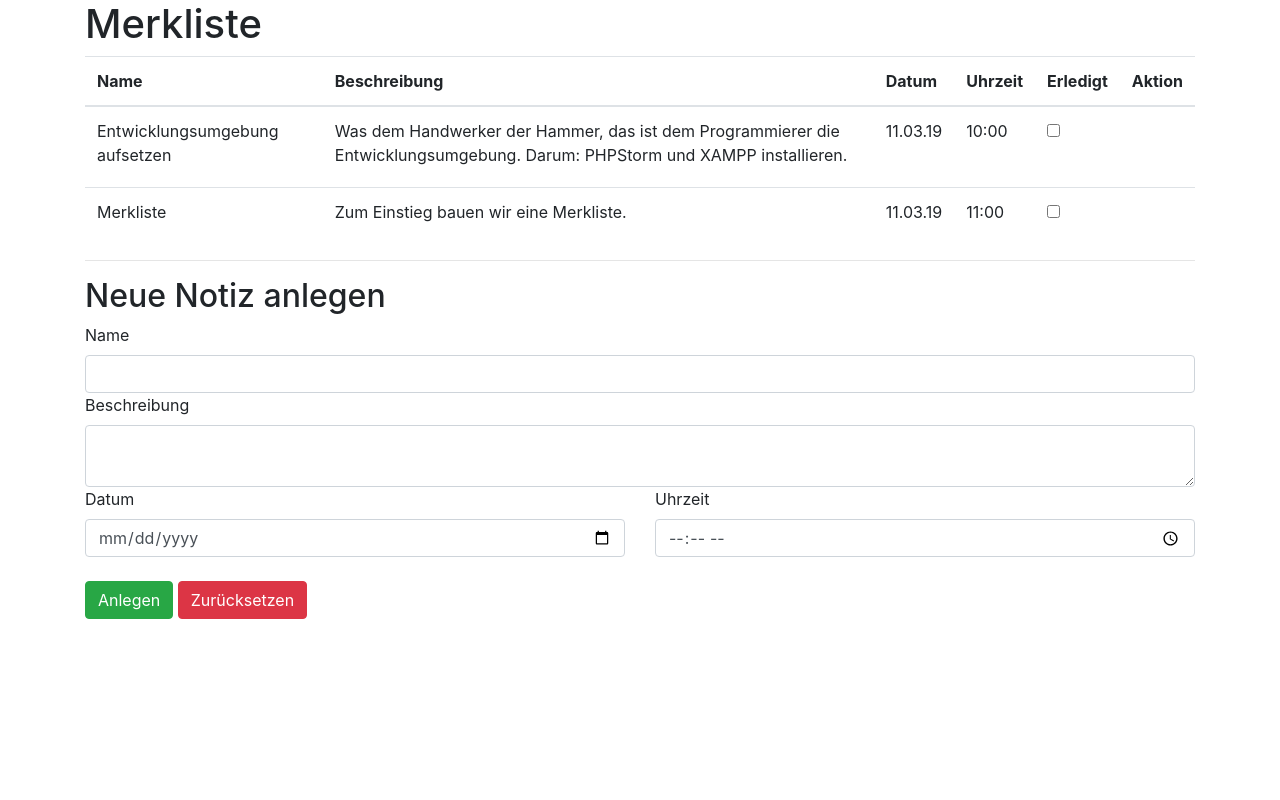
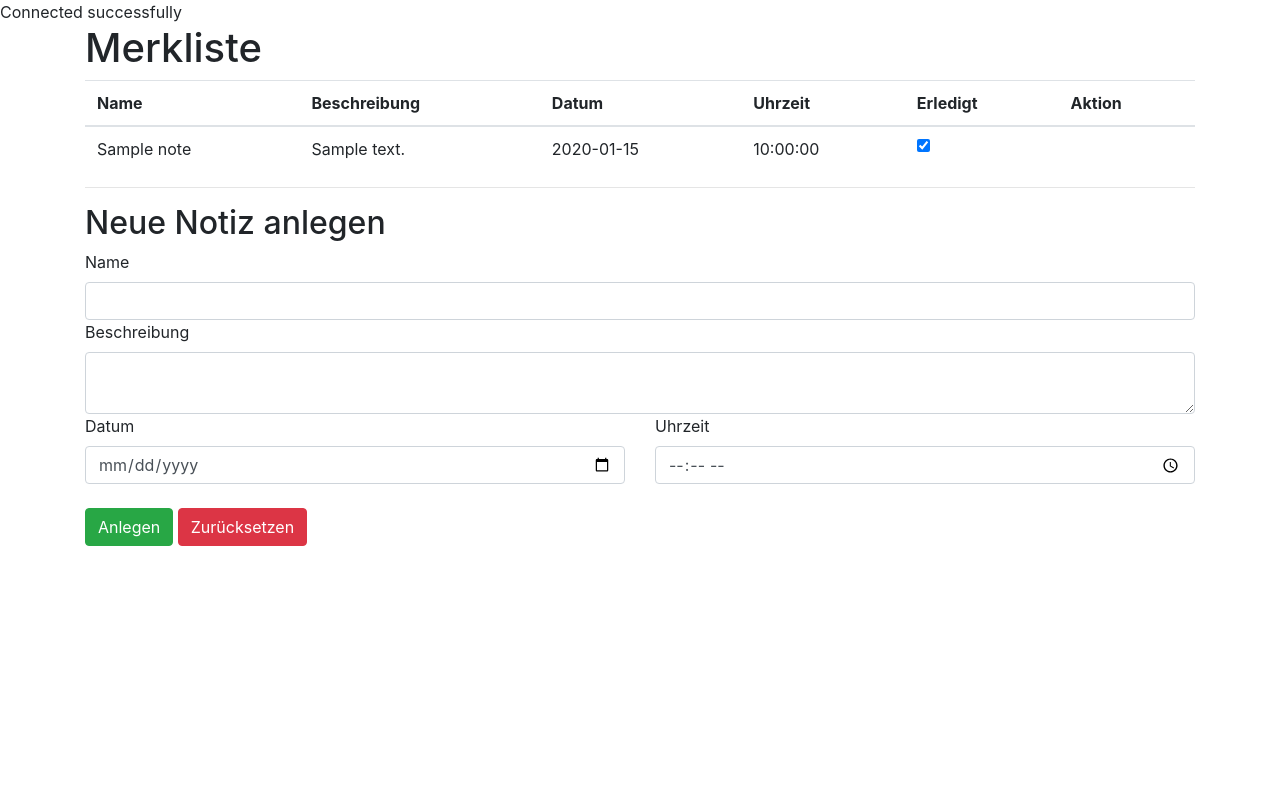
Before and after one commit to Clemix21/merkliste-cb, a PHP site: page / in a window 1280 px wide. Run offline with PHP 8.4, Linux system fonts and the light colour scheme; tables that the repository leaves empty hold one stand-in row (values such as "Sample post").

Commit message:
connected function getAllNotes() to frontend

```diff
--- a/src/index.php
+++ b/src/index.php
@@ -17,6 +17,9 @@ if ($_SERVER['REQUEST_METHOD'] == 'POST') {
     header('Location: index.php');
     exit;
 }
+
+$noteController = new NoteController();
+$notes = $noteController->getAllNotes();
 
 ?>
 
@@ -45,22 +48,20 @@ if ($_SERVER['REQUEST_METHOD'] == 'POST') {
                 </tr>
                 </thead>
                 <tbody>
-                <tr>
-                    <td><label for="note1_name">Entwicklungsumgebung aufsetzen</label></td>
-                    <td><label for="note1_description">Was dem Handwerker der Hammer, das ist dem Programmierer die Entwicklungsumgebung. Darum: PHPStorm und XAMPP installieren.</label></td>
-                    <td><label for="note1_date">11.03.19</label></td>
-                    <td><label for="note1_time">10:00</label></td>
-                    <td><label for="note1_completed"></label><input id="note1_completed" type="checkbox"></td>
-                    <td><span class="fa fa-edit mr-1"></span><span class="fa fa-times"></span></td>
-                </tr>
-                <tr>
-                    <td><label for="note2_name">Merkliste</label></td>
-                    <td><label for="note2_description">Zum Einstieg bauen wir eine Merkliste.</label></td>
-                    <td><label for="note2_date">11.03.19</label></td>
-                    <td><label for="note2_time">11:00</label></td>
-                    <td><label for="note2_completed"></label><input id="note2_completed" type="checkbox"></td>
-                    <td><span class="fa fa-edit mr-1"></span><span class="fa fa-times"></span></td>
-                </tr>
+                <?php foreach ($notes as $note): ?>
+                    <tr>
+                        <td><?= htmlspecialchars($note['name']) ?></td>
+                        <td><?= htmlspecialchars($note['description']) ?></td>
+                        <td><?= htmlspecialchars($note['date']) ?></td>
+                        <td><?= htmlspecialchars($note['time']) ?></td>
+                        <td>
+                            <input type="hidden" name="action" value="updateStatus">
+                            <input type="hidden" name="id" value="<?= $note['id'] ?>">
+                            <label for="note_completed_<?= $note['id']?>"></label><input id="note_completed_<?= $note['id']?>" type="checkbox" name="status" value="erledigt" <?= $note['status'] == 'erledigt' ? 'checked' : '' ?> onchange="this.form.submit()">
+                        </td>
+                        <td><span class="fa fa-edit mr-1"></span><span class="fa fa-times"></span></td>
+                    </tr>
+                <?php endforeach; ?>
                 </tbody>
             </table>
             <hr>
--- a/src/model/Database.php
+++ b/src/model/Database.php
@@ -4,15 +4,21 @@
 class Database {
     private $host = 'mysql';
     private $user = 'user';
-    private $pass = 'password123';
+    private $password = 'password123';
     private $dbname = 'merkliste';
 
-    public function getConnection() {
-        $dsn = 'mysql:host=' . $this->host . ';dbname=' . $this->dbname;
-        $conn = new PDO($dsn, $this->user, $this->pass);
-        $conn->setAttribute(PDO::ATTR_ERRMODE, PDO::ERRMODE_EXCEPTION);
-        $conn->setAttribute(PDO::ATTR_DEFAULT_FETCH_MODE, PDO::FETCH_ASSOC);
+    public function getConnection()
+    {
+        $dsn = 'mysql:dbname=merkliste;host=mysql';
+        try {
+            $conn = new PDO($dsn, $this->user, $this->password);
+            $conn->setAttribute(PDO::ATTR_ERRMODE, PDO::ERRMODE_EXCEPTION);
+            echo "Connected successfully";
+        } catch (PDOException $e) {
+            echo 'Connection failed: ' . $e->getMessage();
+            exit;
+        }
 
         return $conn;
     }
-}
+    }
```
